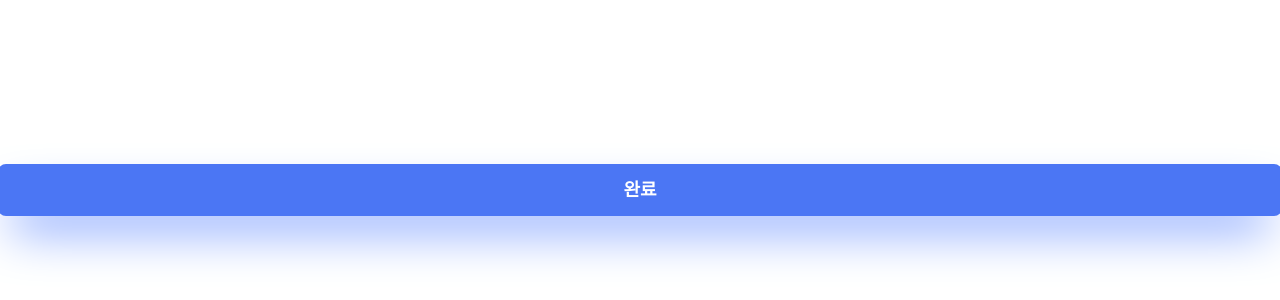
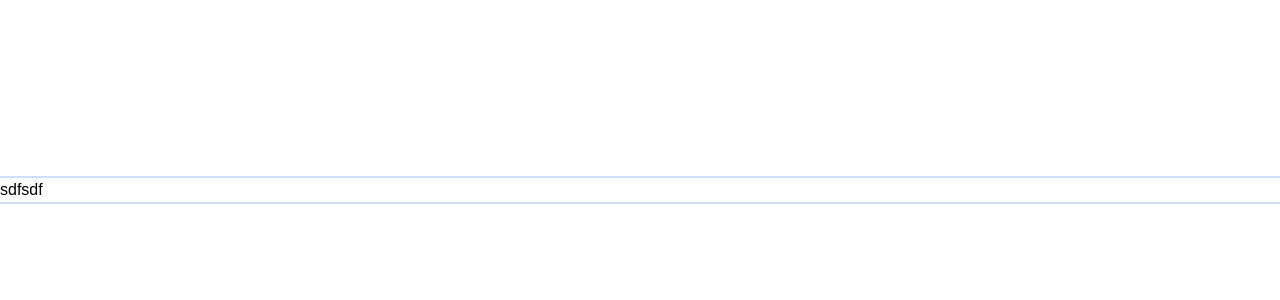
Before and after one commit to 123rudgks/health_geine, a Next.js app: page / in a window 1280 px wide. Shown: the part 210-510 px from the top of the page. Built offline with nearby package versions, Linux system fonts and the light colour scheme; a web font is replaced by a local one.

Commit message:
feat : 컴포넌트 개발

```diff
--- a/src/app/Home/page.tsx
+++ b/src/app/Home/page.tsx
@@ -1,7 +1,15 @@
-import React from 'react'
+'use client';
+
+import Box from '@/components/Box/Box';
+import { useState } from 'react';
 
 export default function HomePage() {
+  const [value, setValue] = useState<string>('');
   return (
-    <div>HomePage</div>
-  )
+    <div>
+      <Box ring={'primary-400'} className="h-[100px]">
+        다혜 정처기 합격기원
+      </Box>
+    </div>
+  );
 }
--- a/src/app/page.tsx
+++ b/src/app/page.tsx
@@ -1,6 +1,5 @@
 'use client';
-import Button from '@/components/Button/Button';
-import classNames from 'classnames';
+import Box from '@/components/Box/Box';
 import { useState } from 'react';
 
 export default function Home() {
@@ -8,17 +7,12 @@ export default function Home() {
   return (
     <main>
       <div className="container mx-auto flex h-screen flex-col justify-center">
-        <Button
-          size="large"
-          font="bold"
-          color="white"
-          shape="rounded"
-          background="primary-400"
-          impact="shadow-primary-500"
-          ring="primary-400"
-        >
-          완료
-        </Button>
+        {/* <FormInput
+          _value={inputValue}
+          _setValue={(value) => setInputValue(value)}
+          _onCancel={() => setInputValue('')}
+        /> */}
+        <Box ring={'primary-100'}>sdfsdf</Box>
       </div>
     </main>
   );
--- a/src/components/Box/Box.tsx
+++ b/src/components/Box/Box.tsx
@@ -10,22 +10,19 @@ interface BoxProps {
 
 const ringClasses: Record<BoxProps['ring'], string> = {
   none: 'ring-0',
-  'primary-100': 'ring-primary-100',
-  'primary-200': 'ring-primary-200',
-  'primary-300': 'ring-primary-300',
-  'primary-400': 'ring-primary-400',
+  'primary-100': 'ring-2 ring-primary-100',
+  'primary-200': 'ring-2 ring-primary-200',
+  'primary-300': 'ring-2 ring-primary-300',
+  'primary-400': 'ring-2 ring-primary-400',
 };
-const baseClasses = 'ring-2';
+// const baseClasses = 'ring-2';
 const Box = ({
   ring,
   className,
   ...props
 }: BoxProps & React.ComponentProps<'div'>) => {
   return (
-    <div
-      className={classNames(className, baseClasses, ringClasses[ring])}
-      {...props}
-    >
+    <div className={classNames(className, ringClasses[ring])} {...props}>
       {props.children}
     </div>
   );
--- a/src/components/Button/Button.tsx
+++ b/src/components/Button/Button.tsx
@@ -84,6 +84,7 @@ const Button = ({
   ring,
   font,
   color,
+  children,
   ...props
 }: ButtonProps & React.ComponentProps<'button'>) => {
   return (
@@ -100,7 +101,7 @@ const Button = ({
       )}
       {...props}
     >
-      {props.children}
+      {children}
     </button>
   );
 };
--- a/src/components/TextField/FormInput/FormInput.tsx
+++ b/src/components/TextField/FormInput/FormInput.tsx
@@ -23,6 +23,10 @@ const FormInput = ({
   className,
   ...props
 }: FormInputProps & React.ComponentProps<'div'>) => {
+  // https://www.youtube.com/watch?v=aSlK3GhRuXA
+  // tailwind plug in 사용법
+  // tailwind color 세팅
+  // tailwind merge 조사
   return (
     <Box
       ring={'primary-400'}
```
